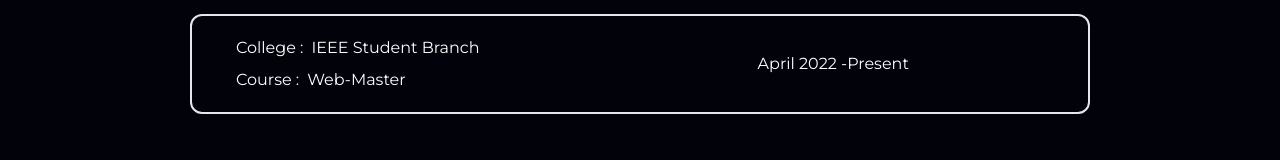
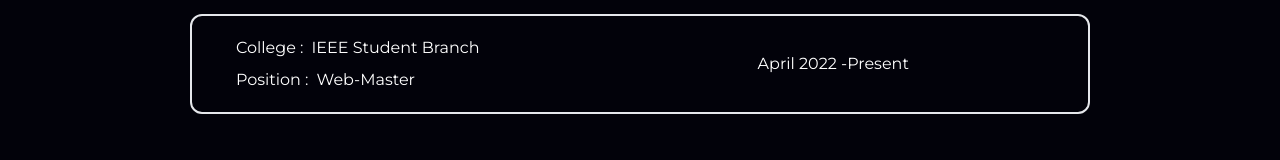
Before and after one commit to vishalk3102/PORTFOLIO-SITE, a React (Create React App) app: page / in a window 1280 px wide. Both pictures are taken after a click on the element "Position Of Responsibility". Shown: the part 1314-1474 px from the top of the page. Built offline with nearby package versions, Linux system fonts and the light colour scheme.

Commit message:
position file updated

```diff
--- a/src/Components/About/PositonDropdown.js
+++ b/src/Components/About/PositonDropdown.js
@@ -18,7 +18,7 @@
                     {items.organization}
                   </p>
                   <p className="p-1">
-                    <span className="mr-2">Course :</span>
+                    <span className="mr-2">Position :</span>
                     {items.position}
                   </p>
                 </div>
```
